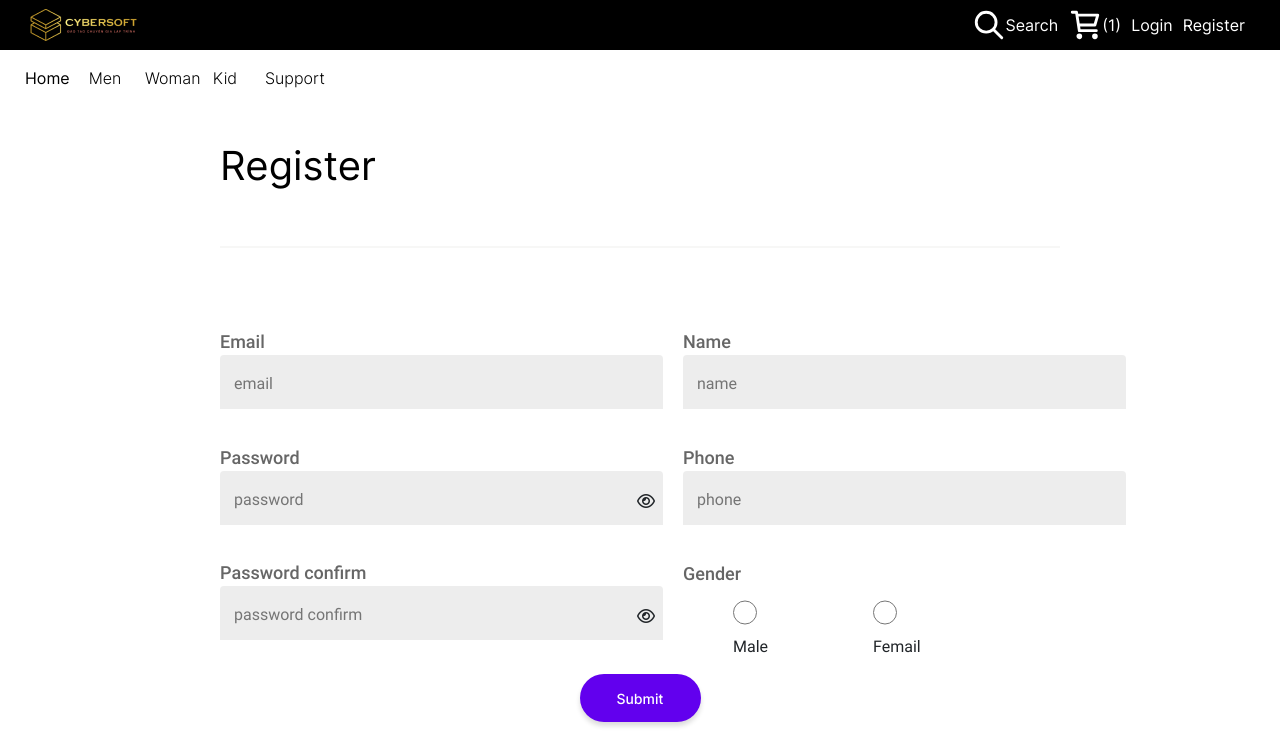
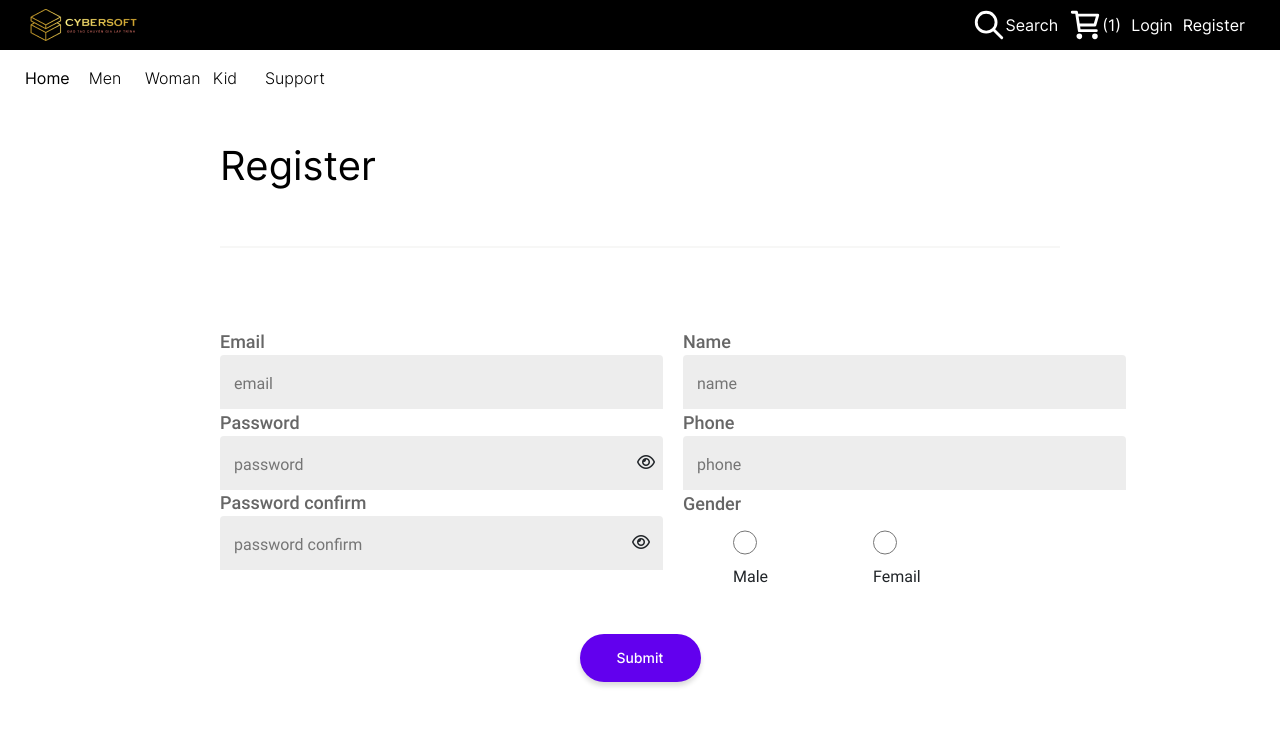
Before and after one commit to theviet226/ShoesShop, a React (Vite) app: page /register in a window 1280 px wide. Shown: the top 740 px of the page. Built offline with nearby package versions, Linux system fonts and the light colour scheme.

Commit message:
up code kiểm tra

```diff
--- a/src/pages/register/index.tsx
+++ b/src/pages/register/index.tsx
@@ -1,36 +1,97 @@
 import React, { useState } from "react";
 import css from "./register.module.scss";
+import { useFormik } from "formik";
+import { useNavigate } from "react-router-dom";
+import * as Y from "yup";
+import { signup } from "src/services/user.service";
+export type TParamsRegister = {
+  email: string;
+  password: string;
+  name: string;
+  gender: boolean;
+  phone: string;
+};
+const registerSchema = Y.object({
+  email: Y.string().email().required("Bạn chưa nhập Email"),
+  name: Y.string()
+    .min(5, "Name phải nhiều hơn 5 ký tự")
+    .max(20, "Name phải ít hơn 20 ký tự")
+    .required("Bạn chưa nhập vào Name"),
+  password: Y.string()
+    .min(5, "Password phải nhiều hơn 5 ký tự")
+    .max(20, "Password phải ít hơn 20 ký tự")
+    .required("Bạn chưa nhập vào Password"),
+  confirmPassword: Y.string()
+    .oneOf([Y.ref("password")], "Phải đúng với Password")
+    .required("Bạn chưa nhập vào Password cofirm"),
+  phone: Y.string()
+    .min(10, "Phone không dưới 10 số")
+    .max(11, "Phone không quá 11 số")
+    .required("Bạn chưa nhập Phone"),
+});
+function Register() {
+  const navigate = useNavigate();
+  const formik = useFormik({
+    initialValues: {
+      email: "",
+      password: "",
+      confirmPassword: "",
+      name: "",
+      phone: "",
+    },
+    validationSchema: registerSchema,
+    onSubmit: (value) => {
+      const data: TParamsRegister = {
+        email: value.email,
+        gender: true,
+        phone: value.phone,
+        password: value.password,
+        name: value.name,
+      };
+      signup(data)
+        .then(() => {
+          navigate("/login");
+        })
+        .catch((error) => {
+          alert("Error");
+        });
+      console.log({ value });
+    },
+  });
 
-function Register() {
   const [passwordType, setPasswordType] = useState("password");
   const hanldeChangeType = () => {
     setPasswordType((prevType) => (prevType === "text" ? "password" : "text"));
   };
-  const [passwordConfirmType, setPasswordConfirmType] = useState("password")
+  const [passwordConfirmType, setPasswordConfirmType] = useState("password");
   const hanldeChangeType1 = () => {
-    setPasswordConfirmType((prevType) => (prevType === "text" ? "password" : "text"));
+    setPasswordConfirmType((prevType) =>
+      prevType === "text" ? "password" : "text",
+    );
   };
   return (
     <div className={css["register-main"]}>
       <div className={css["register-title"]}>Register</div>
       <hr className={css["register-hr"]} />
+      <form onSubmit={formik.handleChange}>
         <div className={css["register-form"]}>
           <div className={css["register-left"]}>
             <div>
-            <form>
               <label htmlFor="Email" className={css["register-name"]}>
                 Email
               </label>
               <br />
               <input
-                type="email"
+                // type="email"
                 placeholder="email"
                 className={css["register-input"]}
+                {...formik.getFieldProps("email")}
               />
-            </form>
+              {formik.touched.email && formik.errors.email && (
+                <p className={css["register-p"]}>{formik.errors.email}</p>
+              )}
             </div>
             <div>
-            <form className={css["register-eyes"]}>
               <label htmlFor="Password" className={css["register-name"]}>
                 Password
               </label>
@@ -40,14 +101,34 @@ function Register() {
                 type={passwordType}
                 placeholder="password"
                 className={css["register-input"]}
+                {...formik.getFieldProps("password")}
               />
-              {passwordType === 'text' ? (<i className="fa-regular fa-eye-slash " onClick={hanldeChangeType}/>) :(<i className="fa-regular fa-eye" onClick={hanldeChangeType} />)}
+              {passwordType === "text" ? (
+                <i
+                  className="fa-regular fa-eye-slash "
+                  onClick={hanldeChangeType}
+                  style={{
+                    position:"relative",
+                    left:"417px",
+                    bottom:"39px",
+                    cursor:"pointer"
+                  }}
+                />
+              ) : (
+                <i className="fa-regular fa-eye" onClick={hanldeChangeType} style={{
+                  position:"relative",
+                  left:"417px",
+                  bottom:"39px",
+                  cursor:"pointer"
+                }} />
+              )}
 
-
-            </form>
+              {formik.touched.password && formik.errors.password && (
+                <p className={css["register-p"]}  style={{position:"relative",
+                bottom:"25px"}}>{formik.errors.password}</p>
+              )}
             </div>
-          <div>
-            <form className={css["register-eyes"]}>
+            <div className={css["register-cofirm"]}>
               <label
                 htmlFor="Password confirm"
                 className={css["register-name"]}
@@ -59,14 +140,39 @@ function Register() {
                 type={passwordConfirmType}
                 placeholder="password confirm"
                 className={css["register-input"]}
+                {...formik.getFieldProps("confirmPassword")}
               />
-              {passwordConfirmType === 'text' ? (<i className="fa-regular fa-eye-slash " onClick={hanldeChangeType1}/>) :(<i className="fa-regular fa-eye" onClick={hanldeChangeType1} />)}
-            </form>
+              {passwordConfirmType === "text" ? (
+                <i
+                  className="fa-regular fa-eye-slash "
+                  onClick={hanldeChangeType1}
+                  style={{
+                    position:"relative",
+                    left:"412px",
+                    bottom:"39px",
+                    cursor:"pointer"
+                  }}
+                />
+              ) : (
+                <i className="fa-regular fa-eye" onClick={hanldeChangeType1} style={{
+                  position:"relative",
+                  left:"412px",
+                  bottom:"39px",
+                  cursor:"pointer"
+                }}/>
+              )}
+
+              {formik.touched.confirmPassword &&
+                formik.errors.confirmPassword && (
+                  <p className={css["register-p"]} style={{position:"relative",
+                  bottom:"25px"}}>
+                    {formik.errors.confirmPassword}
+                  </p>
+                )}
             </div>
           </div>
           <div className={css["register-right"]}>
             <div>
-            <form>
               <label htmlFor="Name" className={css["register-name"]}>
                 Name
               </label>
@@ -75,24 +181,28 @@ function Register() {
                 type="text"
                 placeholder="name"
                 className={css["register-input"]}
+                {...formik.getFieldProps("name")}
               />
-            </form>
+              {formik.touched.name && formik.errors.name && (
+                <p className={css["register-p"]}>{formik.errors.name}</p>
+              )}
             </div>
             <div>
-            <form>
               <label htmlFor="Phone" className={css["register-name"]}>
                 Phone
               </label>
               <br />
               <input
-                type="number"
+                // type="number"
                 placeholder="phone"
                 className={css["register-input"]}
+                {...formik.getFieldProps("phone")}
               />
-            </form>
+              {formik.touched.phone && formik.errors.phone && (
+                <p className={css["register-p"]}>{formik.errors.phone}</p>
+              )}
             </div>
             <div>
-            <form>
               <label htmlFor="Gender" className={css["register-name"]}>
                 Gender
               </label>
@@ -100,23 +210,24 @@ function Register() {
                 <li className={css["register-male"]}>
                   <input
                     type="radio"
-                    name="selector"
+                    // name="selector"
                     id="male"
                     className={css["register-selector"]}
+                    {...formik.getFieldProps("gender")}
                   />
                   <label htmlFor="male">Male</label>
                 </li>
                 <li className={css["register-femail"]}>
                   <input
                     type="radio"
-                    name="selector"
+                    // name="selector"
                     id="femail"
                     className={css["register-selector"]}
+                    {...formik.getFieldProps("gender")}
                   />
                   <label htmlFor="femail">Femail</label>
                 </li>
               </ul>
-            </form>
             </div>
           </div>
         </div>
@@ -125,6 +236,7 @@ function Register() {
             Submit
           </button>
         </div>
+      </form>
     </div>
   );
 }
--- a/src/pages/register/register.module.scss
+++ b/src/pages/register/register.module.scss
@@ -15,7 +15,8 @@
     font-size: 16px;
     color: rgba(0, 0, 0,0.87);
     border: transparent;
-    margin-bottom:35px;
+    // margin-bottom:35px;
+
 }
 .register-name{
     font-weight: 500;
@@ -73,27 +74,16 @@ li{
     font-size: 14px;
     font-weight: 500;
     color: rgba(255, 255, 255, 1);
-    cursor: pointer;
+    // cursor: pointer;
 }
 .register-dk{
     text-align: center;
+    margin: 35px 0;
 }
 
-.register-eyes{
- margin-bottom: -25px;
-    :nth-child(4){
-        position: relative;
-        left: 417px;
-        bottom: 70px;
-        cursor: pointer;
-    }
+.register-p{
+    color: red;
 }
-.register-eyes{
-    :nth-child(5){
-        position: relative;
-        left: 412px;
-        bottom: 71px;
-        display: none;
-        cursor: pointer;
-    }
+.register-cofirm{
+    margin-top: -25px;
 }
--- a/src/services/config.service.ts
+++ b/src/services/config.service.ts
@@ -1,4 +1,6 @@
 import  axios  from "axios";
+import { ACCESS_TOKEN } from "src/constants";
+import { getLocalStorage } from "src/utils";
 
 const BASE_URL = "https://shop.cyberlearn.vn/api"
 export const axiosWithAuth = axios.create({
@@ -9,12 +11,11 @@ export const axiosWithoutAuth = axios.create({
     baseURL:BASE_URL,
     timeout:180_00
 })
-// axiosWithAuth.interceptors.request.use(
-//     (config) =>{
-//         config.headers["Authorization"] = `Bearer ${getLocalStorage(ACCESS_TOKEN)}`
-//         return config
-//     },
-//     (e) =>{
-//         return Promise.reject(e)
-//     }
-// )
+axiosWithAuth.interceptors.request.use(
+    (config) =>{
+        config.headers["Authorization"] = `Bearer ${getLocalStorage(ACCESS_TOKEN)}`
+        return config
+    },
+    (e) =>{
+    }
+)
--- a/src/services/user.service.ts
+++ b/src/services/user.service.ts
@@ -1,10 +1,11 @@
+import { TParamsRegister } from "src/pages/register";
 import { axiosWithoutAuth } from "./config.service";
 
 export const userLogin = async(data:{email:string;password:string}) =>{
     try {
         const resp = await axiosWithoutAuth({
-            method:"post",
-            url:'/Users/signin',
+            method:"POST",
+            url:'/api/Users/signin',
             data
         })
         return resp.data
@@ -15,7 +16,7 @@ export const userLogin = async(data:{email:string;password:string}) =>{
 export const loginFacebookUser = async(data:{facebookToken:string}) =>{
     try {
         const resp = await axiosWithoutAuth({
-            method:"post",
+            method:"POST",
             url:'/Users/facebooklogin',
             data
         })
@@ -24,3 +25,15 @@ export const loginFacebookUser = async(data:{facebookToken:string}) =>{
         console.log(error)
     }
 }
+export const signup = async(data:TParamsRegister) =>{
+    try {
+        const resp = await axiosWithoutAuth({
+            method:'POST',
+            url:'/Users/signup',
+            data,
+        })
+        return resp.data
+    } catch (error) {
+        console.log(error)
+    }
+}
```
Also changed, not shown: src/pages/login/index.tsx (+21 -16 lines). Lines whose indentation alone changed are shown as unchanged.
